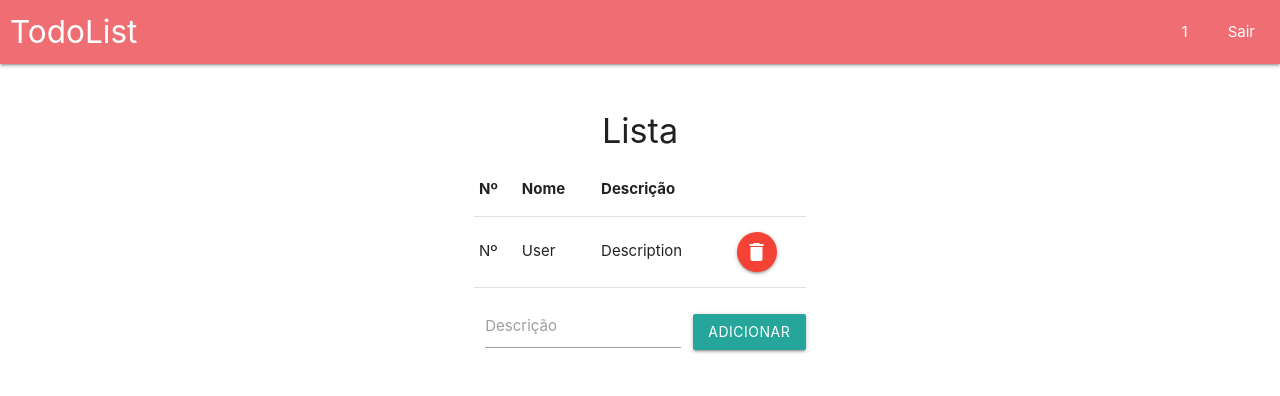
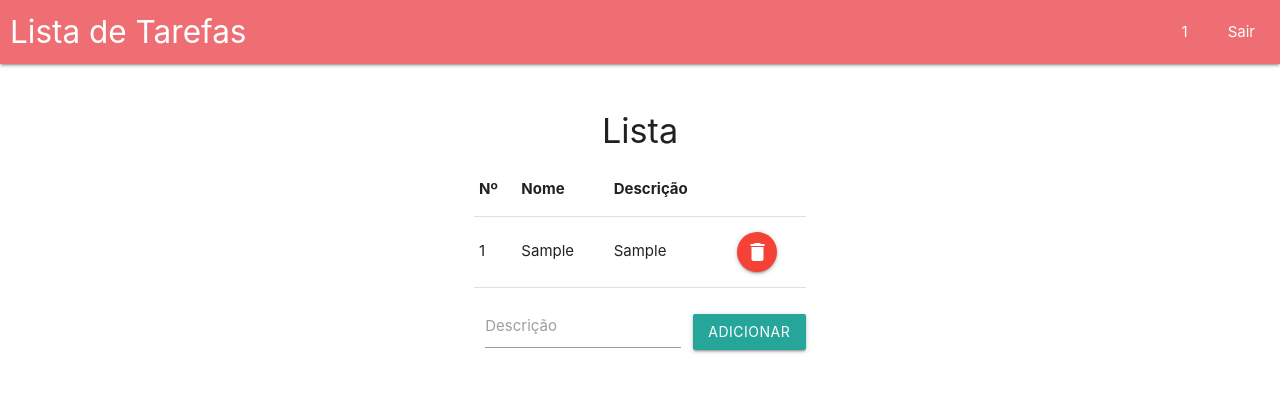
Before and after one commit to RicardoBaltazar/Curso-Javascript, a PHP site: page /todolist.php in a window 1280 px wide. Shown: the top 396 px of the page. Run offline with PHP 8.4, Linux system fonts and the light colour scheme; the visitor is signed in with stand-in values (Sample User, id 1); tables that the repository leaves empty or names only in its code hold one stand-in row (values such as "Sample post").

Commit message:
feature - deletar tarefas da lista e da tabela no banco de dados

```diff
--- a/login.php
+++ b/login.php
@@ -16,7 +16,7 @@
         <header>
             <nav>
                 <div class="nav-wrapper ">
-                    <a href="#" class="brand-logo">TodoList</a>
+                    <a href="#" class="brand-logo">Lista de Tarefas</a>
                     <ul id="nav-mobile" class="right hide-on-med-and-down">
                         <li><a href="signup.php">Cadastre - se</a></li>
                     </ul>
--- a/signup.php
+++ b/signup.php
@@ -24,7 +24,7 @@
         <header>
             <nav>
                 <div class="nav-wrapper ">
-                    <a href="login.php" class="brand-logo">TodoList</a>
+                    <a href="login.php" class="brand-logo">Lista de Tarefas</a>
                     <ul id="nav-mobile" class="right hide-on-med-and-down">
                         <li><a href="login.php">Login</a></li>
                     </ul>
--- a/todolist.php
+++ b/todolist.php
@@ -5,6 +5,7 @@ o caminho para a página principal do site (sistema), burlando assim a obrigaç
 fazer um login, com isso se ele não estiver feito o login não será criado a session,
 então ao verificar que a session não existe a página redireciona o mesmo
  para a index.php.*/
+require_once 'db_connect.php';
 session_start();
 if ((!isset($_SESSION['name']) == true) and (!isset($_SESSION['email']) == true) and (!isset($_SESSION['password']) == true)) {
     unset($_SESSION['name']);
@@ -33,7 +34,7 @@ $name = $_SESSION['name'];
         <header>
             <nav>
                 <div class="nav-wrapper ">
-                    <a href="#" class="brand-logo">TodoList</a>
+                    <a href="#" class="brand-logo">Lista de Tarefas</a>
                     <ul id="nav-mobile" class="right hide-on-med-and-down">
                         <li>
                             <p style="margin-right: 25px;"><?php echo $name; ?></p>
@@ -54,20 +55,23 @@ $name = $_SESSION['name'];
                                 <td style="font-weight: bold;">Nome</td>
                                 <td style="font-weight: bold;">Descrição</td>
                             </tr>
-                        <tr>
-                            <td>Nº</td>
-                            <td>User</td>
-                            <td>Description</td>
+
+                            <?php
+                            $item = mysqli_query($connect, "SELECT * FROM list");
+                            while ($row = mysqli_fetch_array($item)) {
+                                echo "<tr><td>" . $row['id'] . "</td>
+                                <td style='margin-left:25px;'>" . $row['user'] . "</td>
+                                <td>" . $row['item'] . "</td>
                                 <td>
-                                <button class="btn-floating red">
-                                    <i class="material-icons">delete</i>
-                                </button>
+                                    <a href='delete_items.php?delete-id=" . $row['id'] . "'' class='btn-floating red'>
+                                        <i class='material-icons'>delete</i>
+                                    </a>
                                 </td>
-                        </tr>
-                        <?php
+                                </tr>";
+                            }
+                            ?>
 
 
-                        ?>
                     </table>
                     <form method="post" action="todolist_connect.php" class="col s12">
                         <div class="row" style="display:flex; align-items:center;">
```
Also changed, not shown: delete_items.php (added, +17 -0 lines), todolist_connect.php (+5 -2 lines). Lines whose indentation alone changed are shown as unchanged.
